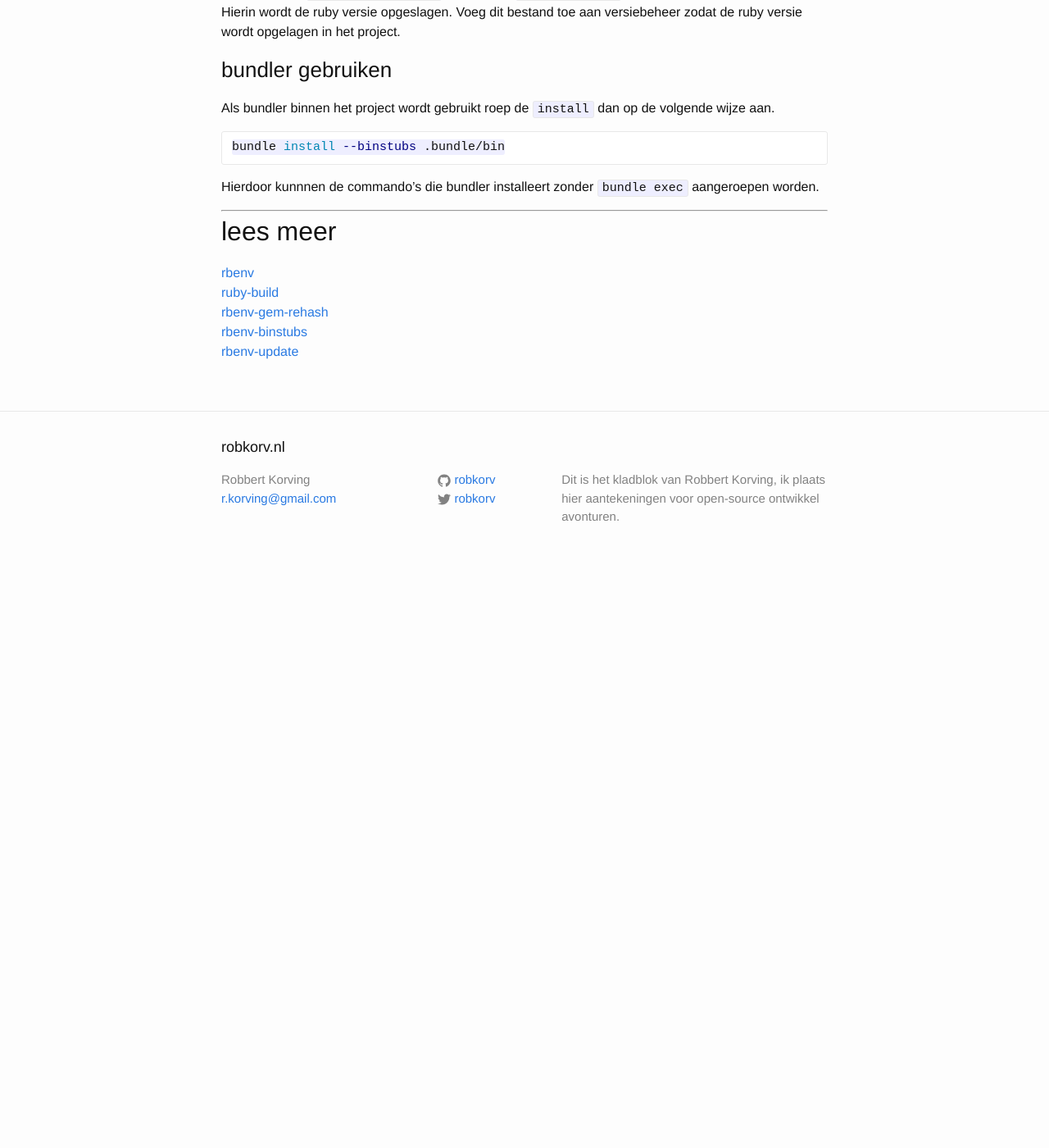
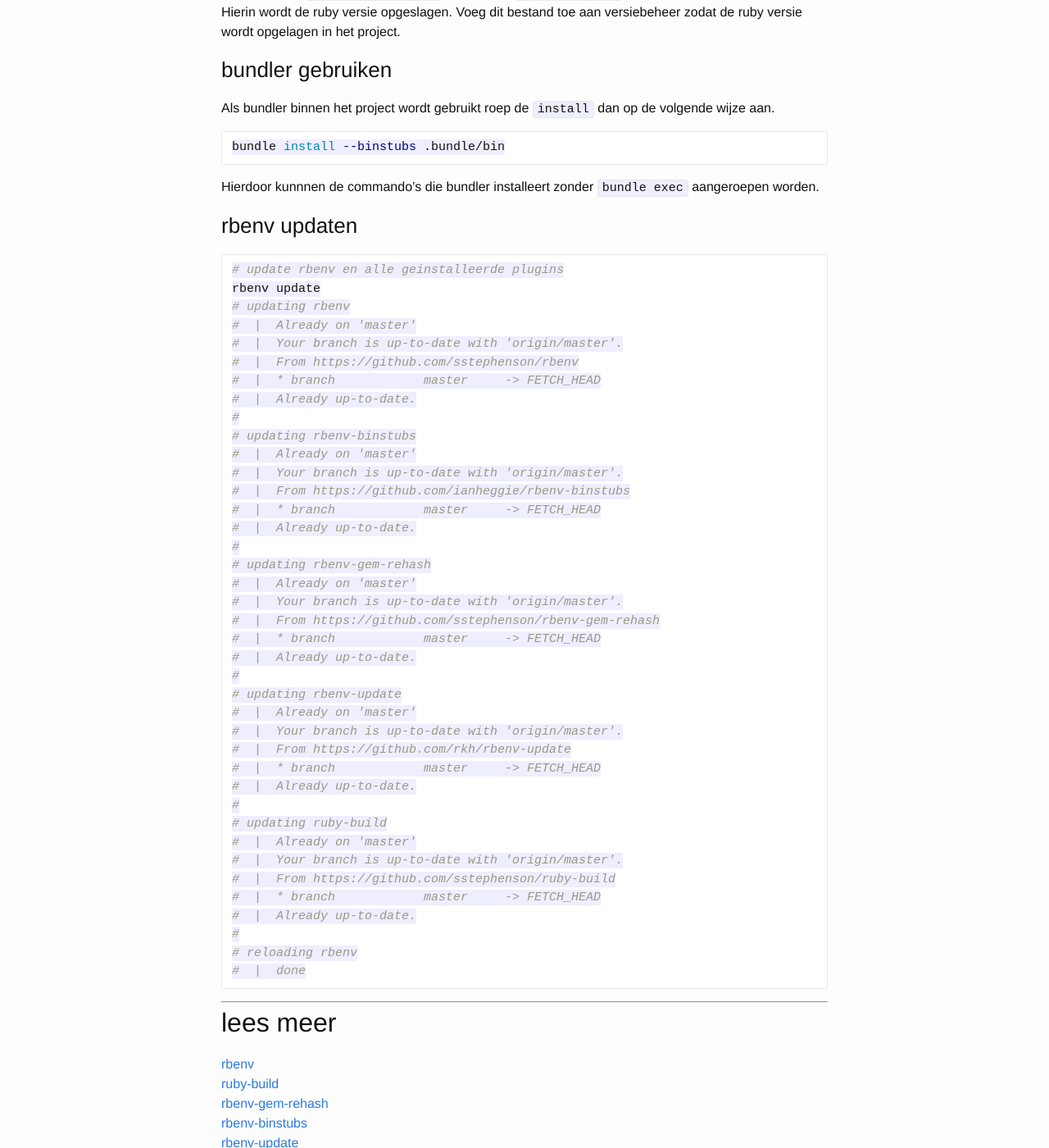
Before and after one commit to robkorv/robkorv.github.io, a Jekyll site: the page built from _posts/2014-08-16-een-ruby-omgeving-per-project-in-ubuntu.markdown, in a window 1280 px wide and 1400 px high, scrolled down 1789 px. Shown: the whole window at 82% size. Built offline with Jekyll 4.4.1, drawn with Linux system fonts in a browser that asks for light colours; comment, search, counter and statistics services are not loaded; before the commit the page ends 2491 px from its top, so only the background shows below that.

Commit message:
post update

````diff
--- a/_posts/2014-08-16-een-ruby-omgeving-per-project-in-ubuntu.markdown
+++ b/_posts/2014-08-16-een-ruby-omgeving-per-project-in-ubuntu.markdown
@@ -97,6 +97,50 @@ bundle install --binstubs .bundle/bin
 Hierdoor kunnnen de commando's die bundler installeert zonder `bundle exec`
 aangeroepen worden.
 
+### rbenv updaten
+
+```bash
+# update rbenv en alle geinstalleerde plugins
+rbenv update
+# updating rbenv
+#  |  Already on 'master'
+#  |  Your branch is up-to-date with 'origin/master'.
+#  |  From https://github.com/sstephenson/rbenv
+#  |  * branch            master     -> FETCH_HEAD
+#  |  Already up-to-date.
+#
+# updating rbenv-binstubs
+#  |  Already on 'master'
+#  |  Your branch is up-to-date with 'origin/master'.
+#  |  From https://github.com/ianheggie/rbenv-binstubs
+#  |  * branch            master     -> FETCH_HEAD
+#  |  Already up-to-date.
+#
+# updating rbenv-gem-rehash
+#  |  Already on 'master'
+#  |  Your branch is up-to-date with 'origin/master'.
+#  |  From https://github.com/sstephenson/rbenv-gem-rehash
+#  |  * branch            master     -> FETCH_HEAD
+#  |  Already up-to-date.
+#
+# updating rbenv-update
+#  |  Already on 'master'
+#  |  Your branch is up-to-date with 'origin/master'.
+#  |  From https://github.com/rkh/rbenv-update
+#  |  * branch            master     -> FETCH_HEAD
+#  |  Already up-to-date.
+#
+# updating ruby-build
+#  |  Already on 'master'
+#  |  Your branch is up-to-date with 'origin/master'.
+#  |  From https://github.com/sstephenson/ruby-build
+#  |  * branch            master     -> FETCH_HEAD
+#  |  Already up-to-date.
+#
+# reloading rbenv
+#  |  done
+```
+
 ---
 ## lees meer
 [rbenv](https://github.com/sstephenson/rbenv)
````
